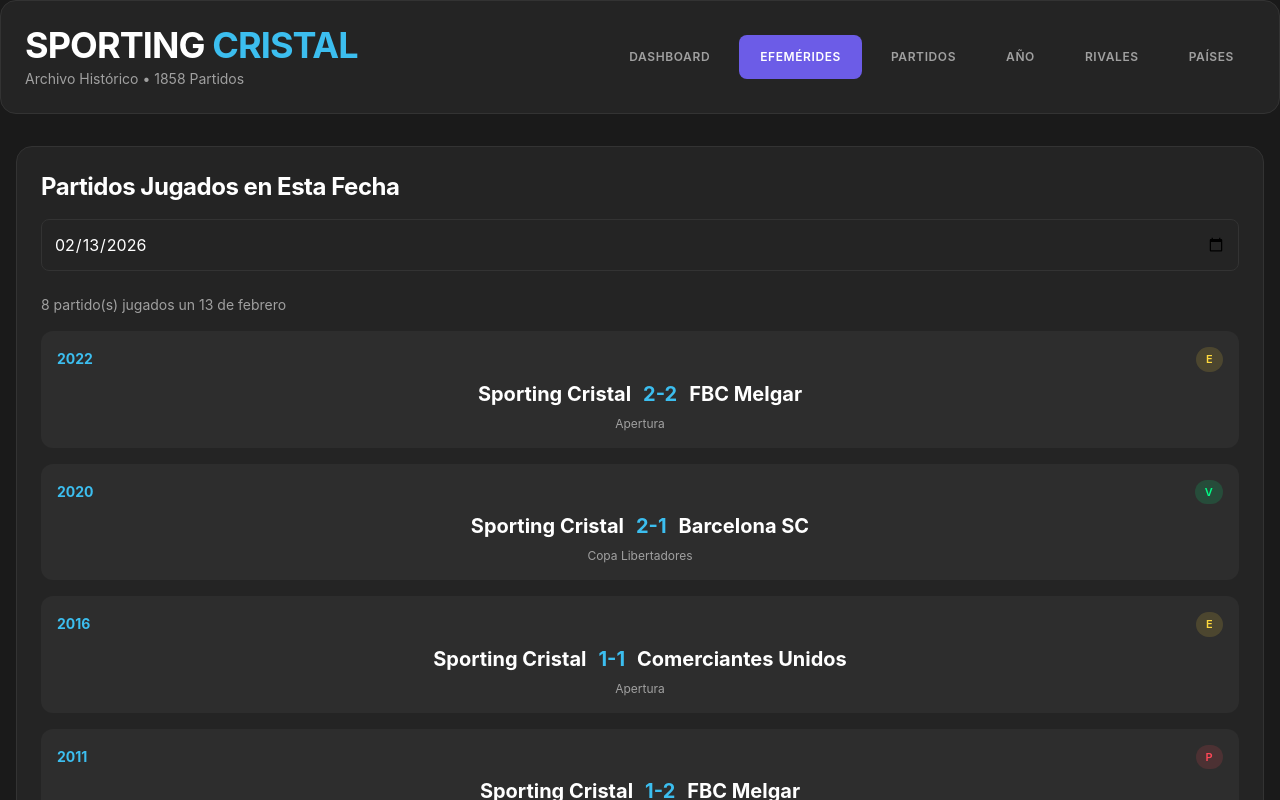
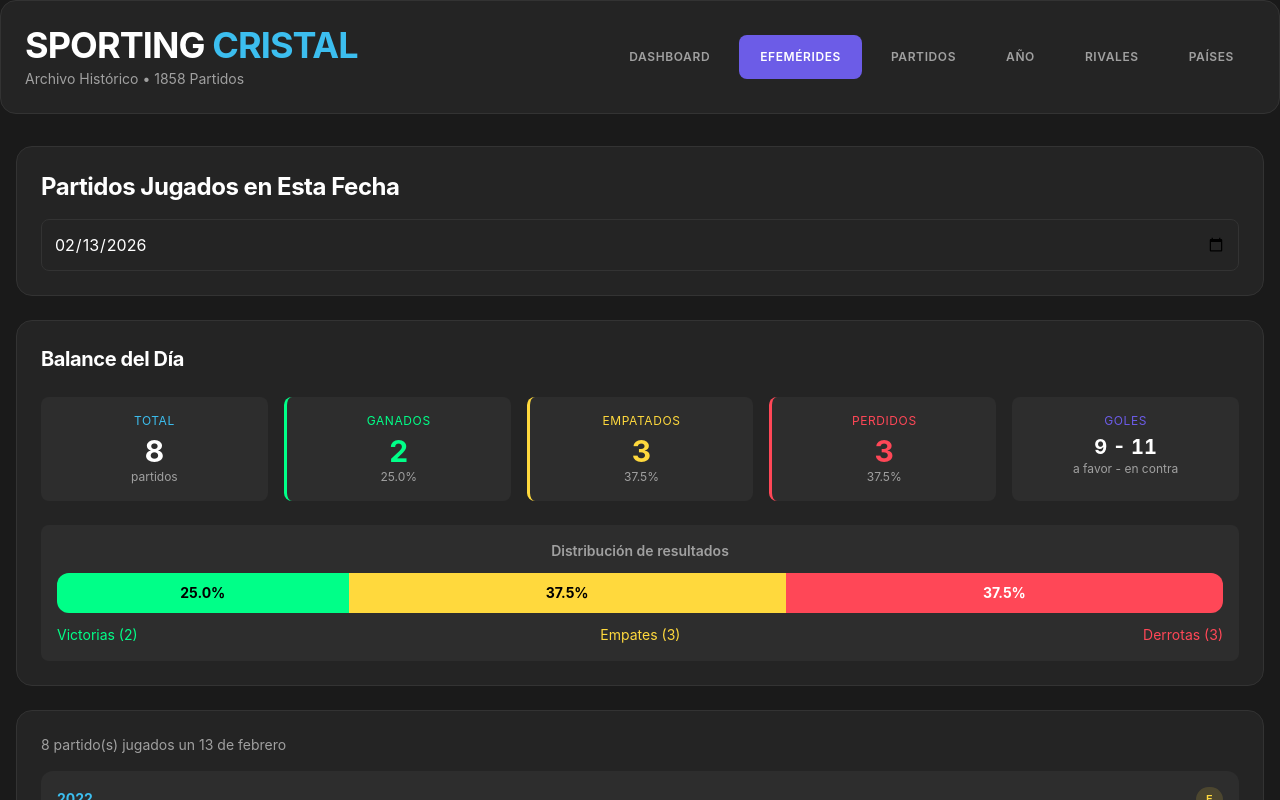
Before and after one commit to soysebiche/sc, a React (Create React App) app: page / in a window 1280 px wide. Both pictures are taken after a click on the button "EFEMÉRIDES". Shown: the top 800 px of the page. Built offline with nearby package versions, Linux system fonts and the light colour scheme.

Commit message:
Add balance stats to efemerides section

```diff
--- a/src/App.js
+++ b/src/App.js
@@ -215,6 +215,32 @@
 
   const efemeridesMatches = getMatchesForDayMonth(selectedDate);
 
+  // Calculate stats for efemerides
+  const efemeridesStats = (() => {
+    if (efemeridesMatches.length === 0) return { total: 0, victories: 0, draws: 0, defeats: 0, goalsFor: 0, goalsAgainst: 0 };
+    let victories = 0, draws = 0, defeats = 0, goalsFor = 0, goalsAgainst = 0;
+    efemeridesMatches.forEach(match => {
+      const scGoals = match["Equipo Local"] === "Sporting Cristal" ? parseInt(match.Marcador.split('-')[0]) : parseInt(match.Marcador.split('-')[1]);
+      const opponentGoals = match["Equipo Local"] === "Sporting Cristal" ? parseInt(match.Marcador.split('-')[1]) : parseInt(match.Marcador.split('-')[0]);
+      goalsFor += scGoals;
+      goalsAgainst += opponentGoals;
+      if (scGoals > opponentGoals) victories++;
+      else if (scGoals < opponentGoals) defeats++;
+      else draws++;
+    });
+    return {
+      total: efemeridesMatches.length,
+      victories,
+      draws,
+      defeats,
+      goalsFor,
+      goalsAgainst,
+      winPercentage: ((victories / efemeridesMatches.length) * 100).toFixed(1),
+      drawPercentage: ((draws / efemeridesMatches.length) * 100).toFixed(1),
+      defeatPercentage: ((defeats / efemeridesMatches.length) * 100).toFixed(1)
+    };
+  })();
+
   const years = getUniqueYears(initialData);
   const months = getUniqueMonths(initialData);
 
@@ -378,9 +404,63 @@
                 className="w-full"
                 style={{ background: 'var(--bg-card)', color: 'var(--text-primary)', border: '1px solid var(--border-subtle)', borderRadius: '8px', padding: '12px' }}
               />
-              {efemeridesMatches.length > 0 ? (
-                <div className="mt-6 space-y-4">
-                  <p className="text-sm" style={{ color: 'var(--text-secondary)' }}>{efemeridesMatches.length} partido(s) jugados un {efemeridesMatches[0]?.Fecha ? new Date(efemeridesMatches[0].Fecha + 'T00:00:00').toLocaleDateString('es-ES', { day: 'numeric', month: 'long' }) : ''}</p>
+            </div>
+
+            {efemeridesMatches.length > 0 && (
+              <>
+                <div className="card-static p-6">
+                  <h3 className="text-xl font-bold text-white mb-6">Balance del Día</h3>
+                  <div className="grid grid-cols-2 md:grid-cols-5 gap-4 mb-6">
+                    <div className="p-4 text-center" style={{ background: 'var(--bg-card-hover)', borderRadius: '8px' }}>
+                      <p className="text-xs uppercase tracking-wider mb-1" style={{ color: 'var(--accent-cyan)' }}>Total</p>
+                      <p className="text-3xl stat-number text-white">{efemeridesStats.total}</p>
+                      <p className="text-xs" style={{ color: 'var(--text-secondary)' }}>partidos</p>
+                    </div>
+                    <div className="p-4 text-center" style={{ background: 'var(--bg-card-hover)', borderRadius: '8px', borderLeft: '3px solid var(--accent-green)' }}>
+                      <p className="text-xs uppercase tracking-wider mb-1" style={{ color: 'var(--accent-green)' }}>Ganados</p>
+                      <p className="text-3xl stat-number" style={{ color: 'var(--accent-green)' }}>{efemeridesStats.victories}</p>
+                      <p className="text-xs" style={{ color: 'var(--text-secondary)' }}>{efemeridesStats.winPercentage}%</p>
+                    </div>
+                    <div className="p-4 text-center" style={{ background: 'var(--bg-card-hover)', borderRadius: '8px', borderLeft: '3px solid var(--accent-yellow)' }}>
+                      <p className="text-xs uppercase tracking-wider mb-1" style={{ color: 'var(--accent-yellow)' }}>Empatados</p>
+                      <p className="text-3xl stat-number" style={{ color: 'var(--accent-yellow)' }}>{efemeridesStats.draws}</p>
+                      <p className="text-xs" style={{ color: 'var(--text-secondary)' }}>{efemeridesStats.drawPercentage}%</p>
+                    </div>
+                    <div className="p-4 text-center" style={{ background: 'var(--bg-card-hover)', borderRadius: '8px', borderLeft: '3px solid var(--accent-red)' }}>
+                      <p className="text-xs uppercase tracking-wider mb-1" style={{ color: 'var(--accent-red)' }}>Perdidos</p>
+                      <p className="text-3xl stat-number" style={{ color: 'var(--accent-red)' }}>{efemeridesStats.defeats}</p>
+                      <p className="text-xs" style={{ color: 'var(--text-secondary)' }}>{efemeridesStats.defeatPercentage}%</p>
+                    </div>
+                    <div className="p-4 text-center" style={{ background: 'var(--bg-card-hover)', borderRadius: '8px' }}>
+                      <p className="text-xs uppercase tracking-wider mb-1" style={{ color: 'var(--accent-blue)' }}>Goles</p>
+                      <p className="text-xl stat-number text-white">{efemeridesStats.goalsFor} - {efemeridesStats.goalsAgainst}</p>
+                      <p className="text-xs" style={{ color: 'var(--text-secondary)' }}>a favor - en contra</p>
+                    </div>
+                  </div>
+                  <div className="p-4" style={{ background: 'var(--bg-card-hover)', borderRadius: '8px' }}>
+                    <p className="text-sm font-semibold mb-3 text-center" style={{ color: 'var(--text-secondary)' }}>Distribución de resultados</p>
+                    <div className="flex rounded-xl overflow-hidden h-10" style={{ background: 'var(--border-subtle)' }}>
+                      <div className="flex items-center justify-center text-sm font-bold text-black" style={{ width: `${efemeridesStats.winPercentage}%`, background: 'var(--accent-green)' }}>
+                        {efemeridesStats.winPercentage > 10 && `${efemeridesStats.winPercentage}%`}
+                      </div>
+                      <div className="flex items-center justify-center text-sm font-bold text-black" style={{ width: `${efemeridesStats.drawPercentage}%`, background: 'var(--accent-yellow)' }}>
+                        {efemeridesStats.drawPercentage > 10 && `${efemeridesStats.drawPercentage}%`}
+                      </div>
+                      <div className="flex items-center justify-center text-sm font-bold text-white" style={{ width: `${efemeridesStats.defeatPercentage}%`, background: 'var(--accent-red)' }}>
+                        {efemeridesStats.defeatPercentage > 10 && `${efemeridesStats.defeatPercentage}%`}
+                      </div>
+                    </div>
+                    <div className="flex justify-between mt-3 text-sm">
+                      <span style={{ color: 'var(--accent-green)' }}>Victorias ({efemeridesStats.victories})</span>
+                      <span style={{ color: 'var(--accent-yellow)' }}>Empates ({efemeridesStats.draws})</span>
+                      <span style={{ color: 'var(--accent-red)' }}>Derrotas ({efemeridesStats.defeats})</span>
+                    </div>
+                  </div>
+                </div>
+
+                <div className="card-static p-6">
+                  <p className="text-sm mb-4" style={{ color: 'var(--text-secondary)' }}>{efemeridesMatches.length} partido(s) jugados un {efemeridesMatches[0]?.Fecha ? new Date(efemeridesMatches[0].Fecha + 'T00:00:00').toLocaleDateString('es-ES', { day: 'numeric', month: 'long' }) : ''}</p>
+                  <div className="space-y-4">
                     {efemeridesMatches.map((match, idx) => {
                       const isHome = match["Equipo Local"] === "Sporting Cristal";
                       const scGoals = isHome ? parseInt(match.Marcador.split('-')[0]) : parseInt(match.Marcador.split('-')[1]);
@@ -402,10 +482,15 @@
                       );
                     })}
                   </div>
-              ) : (
+                </div>
+              </>
+            )}
+
+            {efemeridesMatches.length === 0 && (
+              <div className="card-static p-6">
                 <p className="mt-4 text-center" style={{ color: 'var(--text-secondary)' }}>No hay partido registrado para esta fecha</p>
+              </div>
             )}
-            </div>
           </div>
         )}
 
```
Lines whose indentation alone changed are shown as unchanged.
